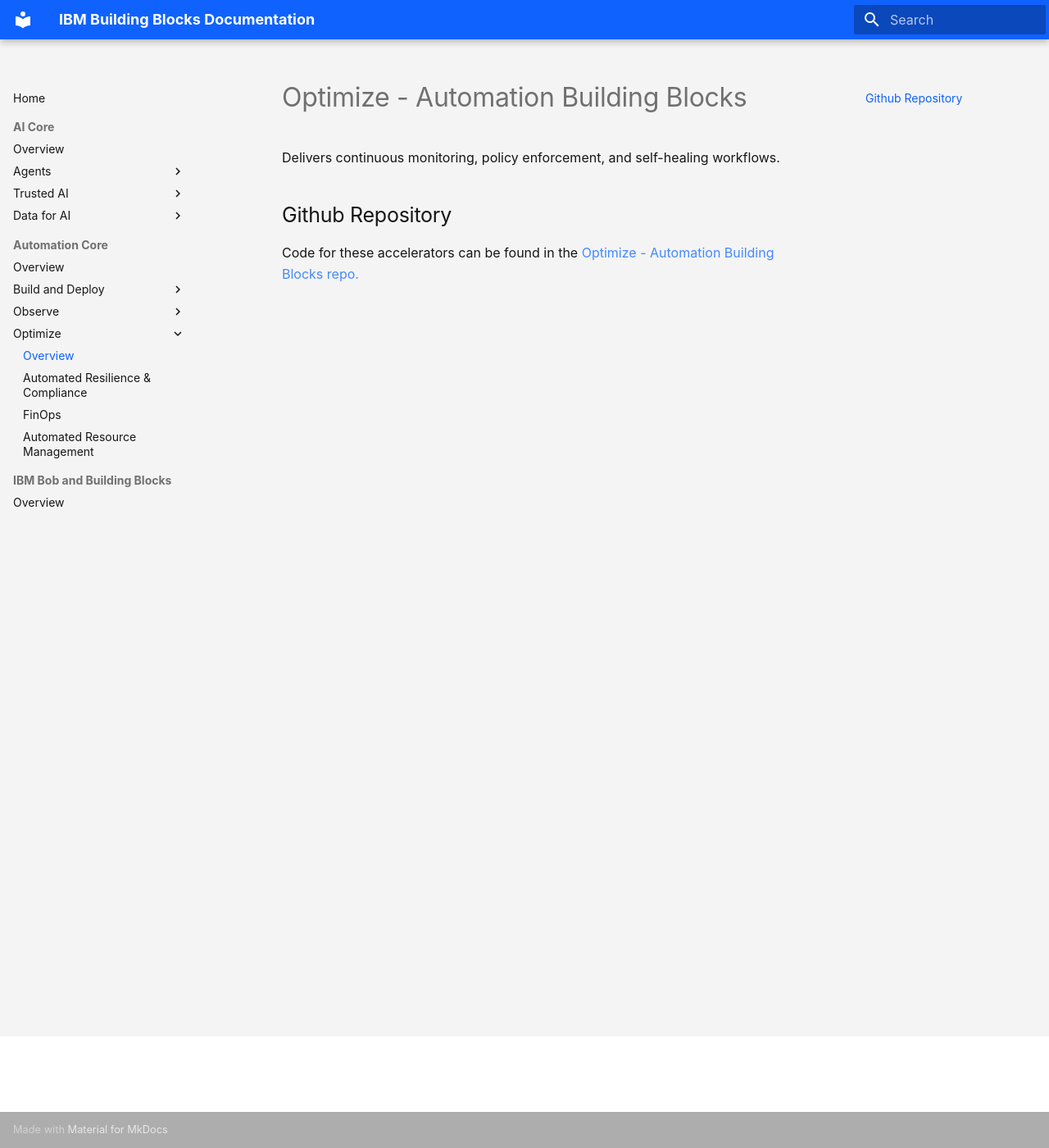
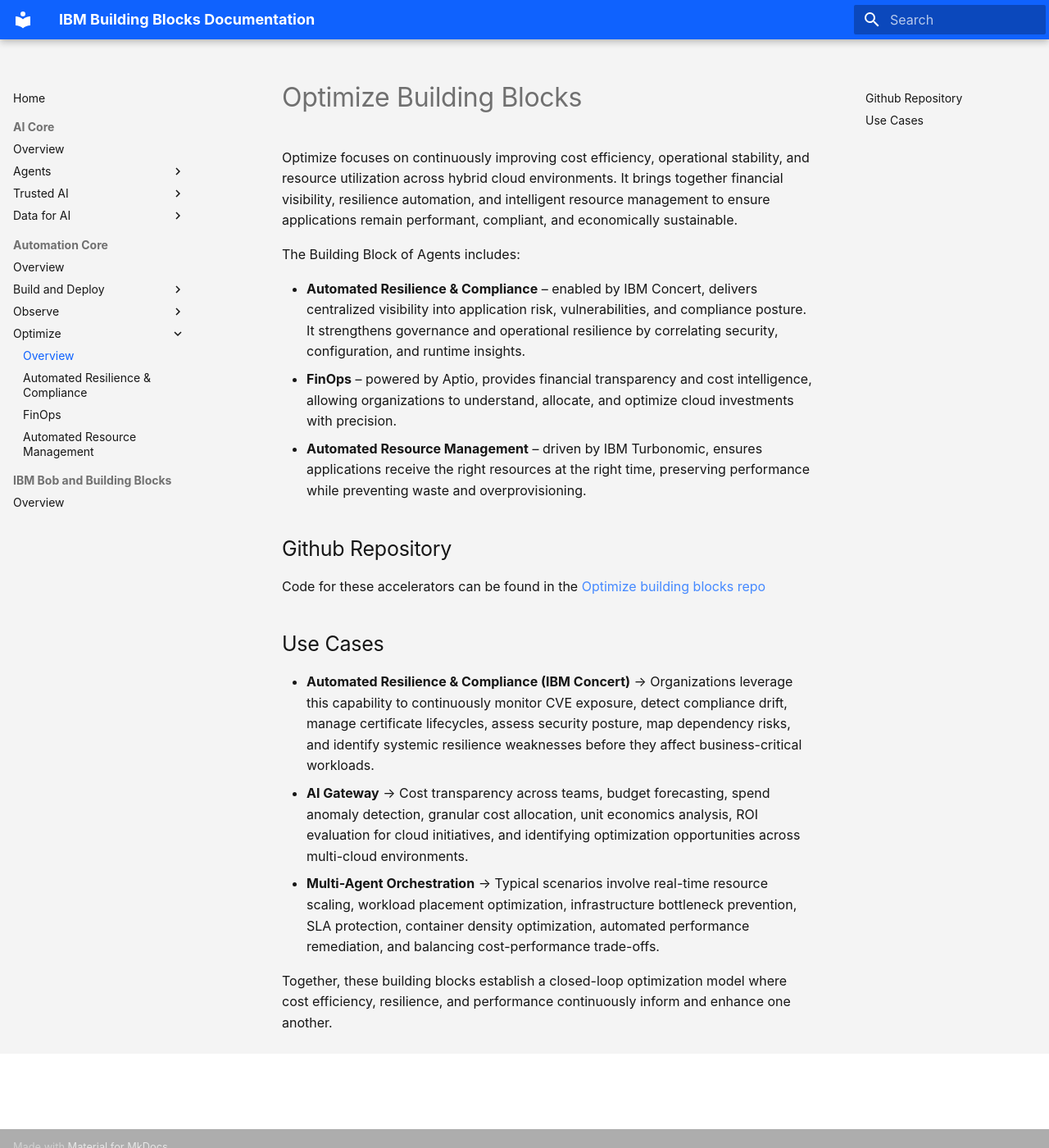
Before and after one commit to ibm-self-serve-assets/building-blocks-docs, an MkDocs documentation site: the page built from docs-src/automation-core/optimize/index.md, in a window 1280 px wide and 1400 px high. Shown: the whole window at 82% size. Built offline with MkDocs 1.6.1 and Material for MkDocs 9.7.7, drawn with Linux system fonts in a browser that asks for light colours.

Commit message:
Update index.md

```diff
--- a/docs-src/automation-core/optimize/index.md
+++ b/docs-src/automation-core/optimize/index.md
@@ -1,6 +1,20 @@
-# Optimize - Automation Building Blocks
+# Optimize Building Blocks
 
-Delivers continuous monitoring, policy enforcement, and self-healing workflows.
+Optimize focuses on continuously improving cost efficiency, operational stability, and resource utilization across hybrid cloud environments. It brings together financial visibility, resilience automation, and intelligent resource management to ensure applications remain performant, compliant, and economically sustainable.
+
+The Building Block of Agents includes:
+
+- **Automated Resilience & Compliance** – enabled by IBM Concert, delivers centralized visibility into application risk, vulnerabilities, and compliance posture. It strengthens governance and operational resilience by correlating security, configuration, and runtime insights.
+- **FinOps** – powered by Aptio, provides financial transparency and cost intelligence, allowing organizations to understand, allocate, and optimize cloud investments with precision.
+- **Automated Resource Management** – driven by IBM Turbonomic, ensures applications receive the right resources at the right time, preserving performance while preventing waste and overprovisioning.
 
 ## Github Repository
-Code for these accelerators can be found in the [Optimize - Automation Building Blocks repo.](https://github.com/ibm-self-serve-assets/building-blocks/tree/main/optimize)
+Code for these accelerators can be found in the [Optimize building blocks repo](https://github.com/ibm-self-serve-assets/building-blocks/tree/main/optimize)
+
+## Use Cases
+
+- **Automated Resilience & Compliance (IBM Concert)** → Organizations leverage this capability to continuously monitor CVE exposure, detect compliance drift, manage certificate lifecycles, assess security posture, map dependency risks, and identify systemic resilience weaknesses before they affect business-critical workloads.
+- **AI Gateway** → Cost transparency across teams, budget forecasting, spend anomaly detection, granular cost allocation, unit economics analysis, ROI evaluation for cloud initiatives, and identifying optimization opportunities across multi-cloud environments.
+- **Multi-Agent Orchestration** → Typical scenarios involve real-time resource scaling, workload placement optimization, infrastructure bottleneck prevention, SLA protection, container density optimization, automated performance remediation, and balancing cost-performance trade-offs.
+
+Together, these building blocks establish a closed-loop optimization model where cost efficiency, resilience, and performance continuously inform and enhance one another.
```
